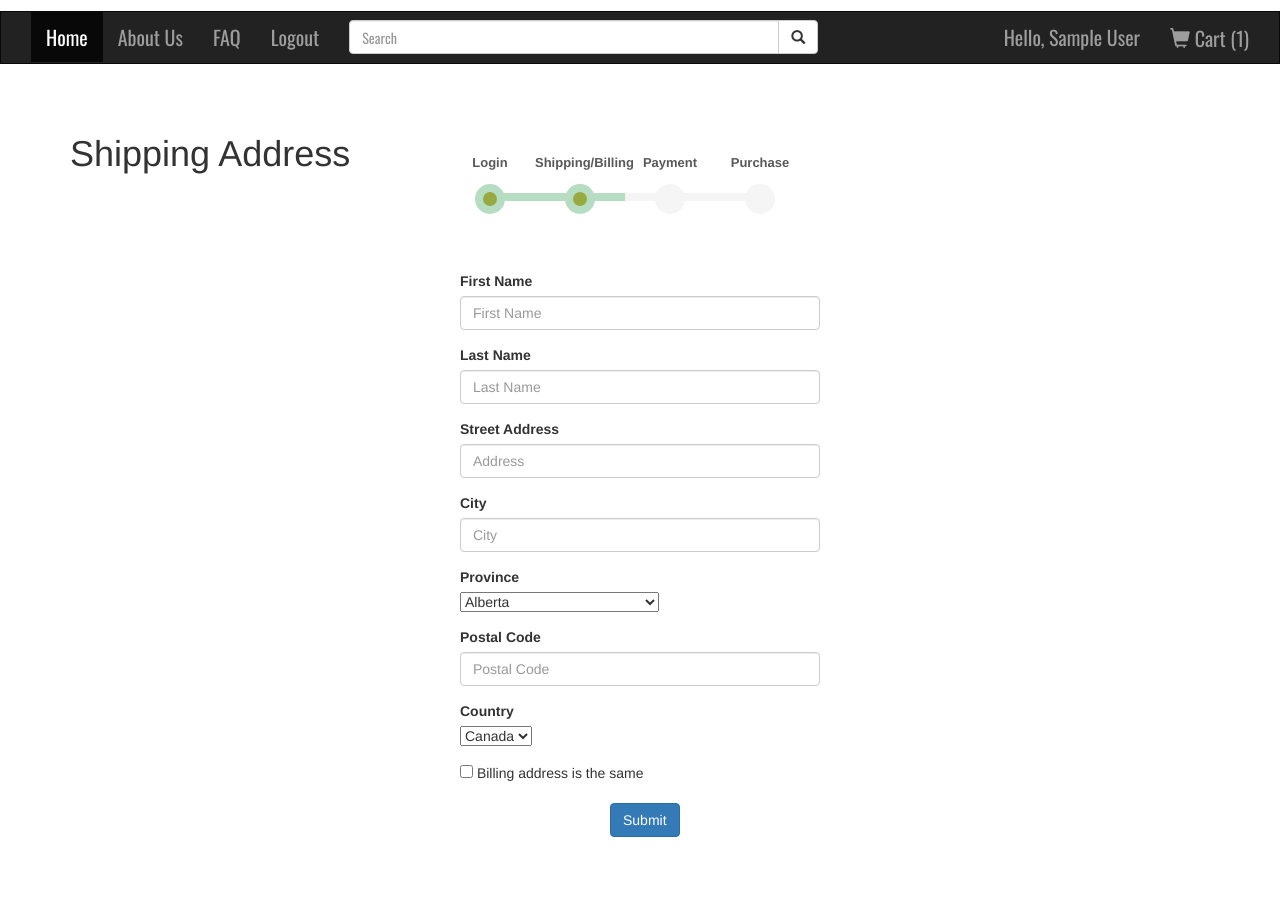
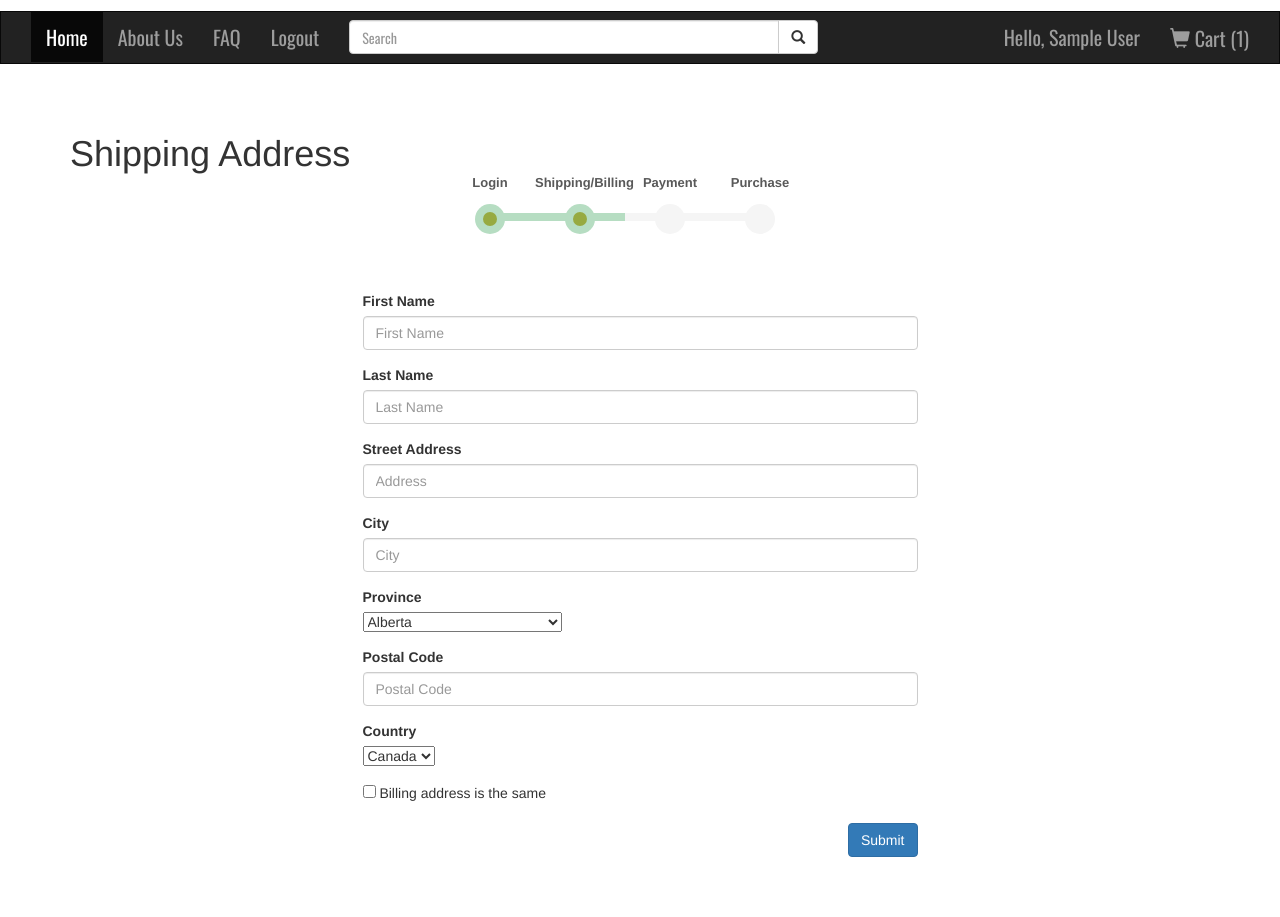
Before and after one commit to FiSiu10/FruitShoppingCart, a PHP site: page /shipping.php in a window 1280 px wide. Shown: the part 212-1129 px from the top of the page. Before the commit the page ends 1049 px from the top, so only its background shows below. Run offline with PHP 8.4, Linux system fonts and the light colour scheme; the visitor is signed in with stand-in values (Sample User, id 1); some libraries are stand-ins or nearby versions; some web fonts are replaced.

Commit message:
formatting buttons

```diff
--- a/src/billing.php
+++ b/src/billing.php
@@ -53,12 +53,11 @@
 
     // Check if there is an error. Print it and then stop
     // the Script.
-/*
     if (!empty($error_message)) {
         echo "<br><br><p><h1 style='margin-left:50px; text-align: center'><a href=\"shipping.php\">$error_message </a></h1></p>";
         exit();
     }
-*/
+
 
 	//if checkbox is selected, set values of the form to the data sent from shipping.
 	$same = $_POST['same'];
--- a/src/shipping.php
+++ b/src/shipping.php
@@ -18,12 +18,10 @@
 
     // Check if there is an error. Print it and then stop
     // the Script.
-
     if (!empty($error_message)) {
         echo "<br><br><p><h1 style='margin-left:50px; text-align: center'><a href=\"view/login.php\">$error_message </a></h1></p>";
         exit();
     }
-
 
 ?>
 
@@ -59,6 +57,7 @@
 <div class="container">
     <div class="row">
         <div class="col-md-4"><h1>Shipping Address</h1></div>
+        <br>
         <div class="col-md-4">
             <div class="row bs-wizard" style="border-bottom:0;">
                 <div class="col-xs-3 bs-wizard-step complete">
@@ -94,8 +93,8 @@
     </div>
     <br><br>
     <div class="row">
-        <div class="col-md-4"></div>
-        <div class="col-md-4">
+        <div class="col-md-3"></div>
+        <div class="col-md-6">
             <form action="billing.php" method="post">
                 <div class="form-group">
                     <label for="firstname">First Name</label>
@@ -149,10 +148,10 @@
 				<input type="checkbox" name="same" value="same">  Billing address is the same
 				<br><br>
 				<input type="hidden" name="custid" value="<?php print $custid; ?>"/>
-                <button type="submit" class="btn btn-primary button">Submit</button>
+                <button type="submit" class="btn btn-primary pull-right">Submit</button>
             </form>
         </div>
-        <div class="col-md-4"></div>
+        <div class="col-md-3"></div>
     </div><br>
 </div><br><br>
 
--- a/src/summary.php
+++ b/src/summary.php
@@ -94,7 +94,6 @@
 
     // Check if there is an error. Print it and then stop
     // the Script.
-
     if (!empty($error_message)) {
         echo "<br><br><p><h1 style='margin-left:50px; text-align: center'><a href=\"billing.php\">$error_message </a></h1></p>";
         exit();
@@ -233,7 +232,7 @@
              <input type="hidden" name="billPostal" value="<?php print $billPostal; ?>"/>
              <input type="hidden" name="billCountry" value="<?php print $billCountry; ?>"/>
 
-             <h4>If the info on this page is correct please submit your order:</h4>
+             <h4>Add Payment Information</h4>
              <script src="https://checkout.stripe.com/checkout.js" class="stripe-button"
                      data-key="<?php echo $stripe['publishable_key']; ?>"
                      data-description="Payment Checkout"
--- a/src/view/signup.php
+++ b/src/view/signup.php
@@ -24,10 +24,6 @@
     .bs-wizard > .bs-wizard-step:last-child  > .progress {width: 50%;}
     .bs-wizard > .bs-wizard-step.disabled a.bs-wizard-dot{ pointer-events: none; }
     /*END Form Wizard*/
-    .button{
-        margin-left: 150px;
-        position: relative;
-    }
 </style>
 
 <div class="container">
```
